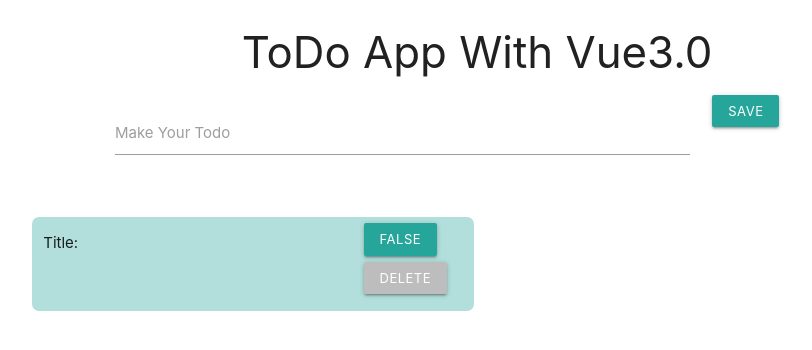
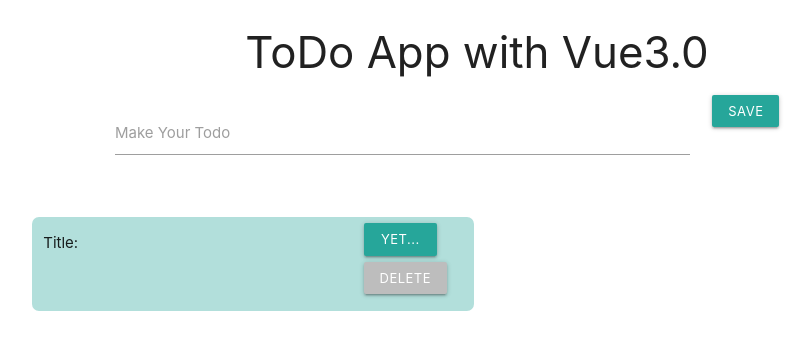
Before and after one commit to ryota-09/vue3-todos, a Vue app: page / in a window 1280 px wide. Both pictures are taken after a click on the element "SAVE". Shown: the top 350 px of the page, without its empty margins (163-975 px from the left). Built offline with nearby package versions, Linux system fonts and the light colour scheme; no server answers.

Commit message:
チェックマーク追加

```diff
--- a/src/components/MakeTodo.vue
+++ b/src/components/MakeTodo.vue
@@ -35,7 +35,7 @@ export default defineComponent({
     }
 
     const saveTodo = (): void => {
-      ///////IDの採番/////
+      ///////IDの採番(時間があればする)/////
       const newTodo = new Todo(
         1,
         201,
--- a/src/providers/StoreProvider.ts
+++ b/src/providers/StoreProvider.ts
@@ -26,10 +26,19 @@ export const useStore = () => {
 
   const addTodo = (todo: Todo) => {
     globalState.todoList.unshift(todo);
-  }
+  };
 
+  const deleteTodo = (index: number) => {
+    for(let i = 0; i < globalState.todoList.length; i++){
+      if(i === index){
+        console.log(index)
+        console.log(globalState.todoList[index])
+        globalState.todoList.splice(index, 1);
+      }
+    }
+  };
 
-  return { ...toRefs(globalState), setTodoList, addTodo };
+  return { ...toRefs(globalState), setTodoList, addTodo, deleteTodo };
 };
 
 type storeType = ReturnType<typeof useStore>;
--- a/src/views/Home.vue
+++ b/src/views/Home.vue
@@ -1,20 +1,31 @@
 <template>
-  <h3 class="title">ToDo App With Vue3.0</h3>
+  <h3 class="title">ToDo App with Vue3.0</h3>
   <MakeTodo />
   <div class="container">
     <div class="row">
       <div
         class="col s6 todo-area teal lighten-4"
-        v-for="todo of store.todoList.value"
+        v-for="(todo, index) of store.todoList.value"
         v-bind:key="todo.id"
       >
         <div class="row">
-          <p class="todo-title col s9"  v-on:click="toDetailPage(todo.id)">Title: {{ todo.title }}</p>
+          <p class="todo-title col s9" v-on:click="toDetailPage(todo.id)">
+            Title: {{ todo.title }}
+          </p>
           <div>
-            <span class="btn-small col s2 btn-area teal lighten-1">{{todo.completed}}</span>
+            <div v-if="todo.completed">
+              <span><i class="material-icons">done</i>Done !</span>
+            </div>
+            <div v-else>
+              <span class="btn-small col s2 btn-area teal lighten-1">yet...</span>
+            </div>
           </div>
           <div>
-            <span class="btn-small grey lighten-1">Delete</span>
+            <span
+              class="btn-small grey lighten-1"
+              v-on:click="store.deleteTodo(index)"
+              >Delete</span
+            >
           </div>
         </div>
       </div>
@@ -42,7 +53,7 @@ export default defineComponent({
 
     const toDetailPage = (todoId: number) => {
       router.push("/todoDetail/" + todoId);
-    }
+    };
 
     onMounted(() => {
       store.setTodoList();
@@ -67,7 +78,7 @@ export default defineComponent({
 .btn-area {
   margin: 6px 0;
 }
-.todo-title :hover{
+.todo-title :hover {
   opacity: 0.8;
   cursor: pointer;
 }
```
